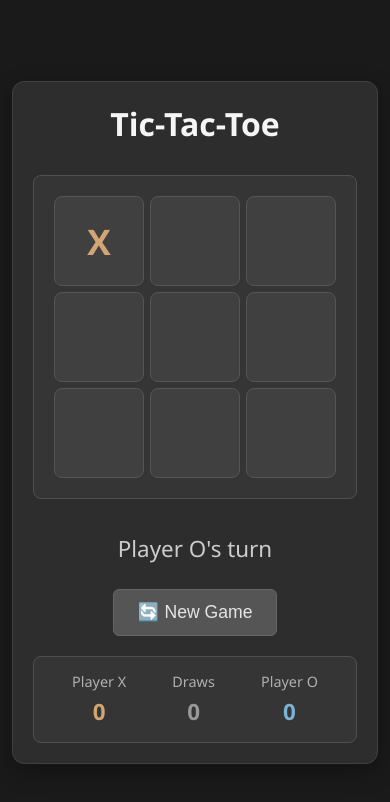
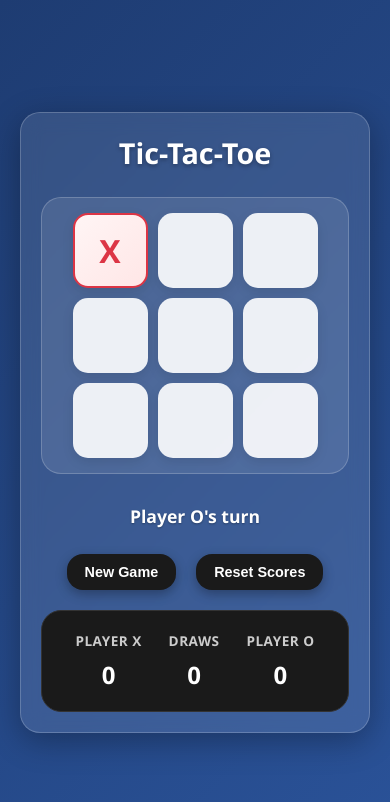
Before and after one commit to Unknown-P007/DuoX, a plain HTML site: page games_tic-tac-toe.html in a window 390 px wide. Both pictures are taken after a click on the element 99 px from the left and 240 px from the top of the page. Drawn offline with Linux system fonts and the light colour scheme.

Commit message:
games_tic-tac-toe.html

```diff
--- a/games_tic-tac-toe.html
+++ b/games_tic-tac-toe.html
@@ -2,6 +2,7 @@
 <html lang="en">
 <head>
     <meta charset="UTF-8">
+    <meta name="viewport" content="width=device-width, initial-scale=1.0">
     <title>Tic-Tac-Toe</title>
     <style>
         * {
@@ -13,169 +14,271 @@
         body {
             font-family: 'Segoe UI', Tahoma, Geneva, Verdana, sans-serif;
             text-align: center;
-            background-color: #1a1a1a;
+            background: linear-gradient(135deg, #1e3c72 0%, #2a5298 100%);
             min-height: 100vh;
             display: flex;
             flex-direction: column;
             justify-content: center;
             align-items: center;
-            color: #e5e5e5;
+            color: #ffffff;
+            padding: 20px;
         }
 
         .container {
-            background-color: #2d2d2d;
-            padding: 40px;
-            border-radius: 12px;
-            box-shadow: 0 8px 24px rgba(0, 0, 0, 0.3);
-            border: 1px solid #404040;
+            background: rgba(255, 255, 255, 0.1);
+            backdrop-filter: blur(10px);
+            padding: 30px;
+            border-radius: 24px;
+            box-shadow: 0 8px 32px rgba(0, 0, 0, 0.3);
+            border: 1px solid rgba(255, 255, 255, 0.2);
+            width: 100%;
+            max-width: 420px;
+            position: relative;
         }
 
+
+
         h1 {
-            font-size: 2.5rem;
-            margin-bottom: 30px;
-            color: #f5f5f5;
-            font-weight: 600;
+            font-size: 2.2rem;
+            margin-bottom: 25px;
+            color: #ffffff;
+            font-weight: 700;
+            text-shadow: 0 2px 4px rgba(0, 0, 0, 0.3);
         }
 
         .board {
             display: grid;
-            grid-template-columns: repeat(3, 120px);
-            gap: 8px;
+            grid-template-columns: repeat(3, 90px);
+            gap: 12px;
             justify-content: center;
-            margin: 30px 0;
+            margin: 25px 0;
             padding: 20px;
-            background-color: #353535;
-            border-radius: 8px;
-            border: 1px solid #505050;
+            background: rgba(255, 255, 255, 0.1);
+            border-radius: 20px;
+            border: 1px solid rgba(255, 255, 255, 0.2);
         }
 
         .cell {
-            width: 120px;
-            height: 120px;
-            font-size: 3rem;
+            width: 90px;
+            height: 90px;
+            font-size: 2.5rem;
             font-weight: bold;
             display: flex;
             justify-content: center;
             align-items: center;
-            background-color: #404040;
-            border-radius: 8px;
+            background: rgba(255, 255, 255, 0.9);
+            border-radius: 18px;
             cursor: pointer;
             user-select: none;
-            transition: background-color 0.2s ease;
-            border: 1px solid #555555;
+            transition: all 0.3s ease;
+            border: 2px solid transparent;
+            box-shadow: 0 4px 12px rgba(0, 0, 0, 0.1);
         }
 
         .cell:hover {
-            background-color: #4a4a4a;
+            transform: translateY(-2px);
+            box-shadow: 0 6px 20px rgba(0, 0, 0, 0.2);
+            background: rgba(255, 255, 255, 1);
         }
 
         .cell:active {
-            background-color: #383838;
+            transform: translateY(0);
         }
 
         .cell.x {
-            color: #d4a574;
+            color: #dc3545;
+            background: linear-gradient(135deg, #fff5f5, #ffe6e6);
+            border-color: #dc3545;
         }
 
         .cell.o {
-            color: #7bb3d4;
+            color: #007bff;
+            background: linear-gradient(135deg, #f0f8ff, #e6f3ff);
+            border-color: #007bff;
         }
 
         .cell.winning {
-            background-color: #4a5d3a;
-            border: 2px solid #6b8c4a;
+            animation: winPulse 1s infinite alternate;
+            border: 3px solid #28a745;
+            box-shadow: 0 0 20px rgba(40, 167, 69, 0.5);
+        }
+
+        @keyframes winPulse {
+            from { transform: scale(1); }
+            to { transform: scale(1.05); }
         }
 
         #status {
-            font-size: 1.4rem;
-            font-weight: 500;
+            font-size: 1.3rem;
+            font-weight: 600;
             margin: 20px 0;
-            min-height: 40px;
+            min-height: 35px;
             display: flex;
             align-items: center;
             justify-content: center;
-            color: #cccccc;
+            color: #ffffff;
+            text-shadow: 0 1px 2px rgba(0, 0, 0, 0.3);
         }
 
         #status.winner {
-            font-size: 1.6rem;
-            color: #90c695;
+            font-size: 1.5rem;
+            color: #28a745;
+            animation: celebration 0.6s ease;
         }
 
         #status.draw {
-            color: #d4a574;
+            color: #ffc107;
         }
 
-        button {
-            padding: 12px 24px;
-            font-size: 1.1rem;
-            font-weight: 500;
-            border: none;
-            border-radius: 6px;
-            background-color: #555555;
-            color: #e5e5e5;
-            cursor: pointer;
-            transition: background-color 0.2s ease;
-            border: 1px solid #666666;
+        @keyframes celebration {
+            0%, 100% { transform: scale(1); }
+            50% { transform: scale(1.1); }
         }
 
-        button:hover {
-            background-color: #666666;
+        .game-button {
+            padding: 12px 24px;
+            font-size: 1rem;
+            font-weight: 600;
+            border: none;
+            border-radius: 16px;
+            background: #1a1a1a;
+            color: white;
+            cursor: pointer;
+            transition: all 0.3s ease;
+            box-shadow: 0 4px 12px rgba(0, 0, 0, 0.3);
+            margin: 0 5px;
         }
 
-        button:active {
-            background-color: #4a4a4a;
+        .game-button:hover {
+            background: #2d2d2d;
+            transform: translateY(-2px);
+            box-shadow: 0 6px 20px rgba(0, 0, 0, 0.4);
+        }
+
+        .game-button:active {
+            transform: translateY(0);
         }
 
         .score-board {
             display: flex;
             justify-content: space-around;
             margin-top: 20px;
-            padding: 15px;
-            background-color: #353535;
-            border-radius: 8px;
-            border: 1px solid #505050;
+            padding: 20px;
+            background: #1a1a1a;
+            border-radius: 20px;
+            border: 1px solid #333;
         }
 
         .score {
             text-align: center;
-            font-weight: 500;
+            font-weight: 600;
         }
 
         .score-label {
-            font-size: 0.9rem;
-            color: #b0b0b0;
-            margin-bottom: 5px;
+            font-size: 0.85rem;
+            color: #cccccc;
+            margin-bottom: 8px;
+            text-transform: uppercase;
+            letter-spacing: 0.5px;
         }
 
         .score-value {
-            font-size: 1.4rem;
-            font-weight: 600;
+            font-size: 1.8rem;
+            font-weight: 700;
+            color: #ffffff;
         }
 
-        .player-x { color: #d4a574; }
-        .player-o { color: #7bb3d4; }
-        .draws { color: #999999; }
+        .button-group {
+            display: flex;
+            justify-content: center;
+            gap: 10px;
+            flex-wrap: wrap;
+            margin-top: 15px;
+        }
 
+        /* Mobile Responsiveness */
         @media (max-width: 480px) {
             .container {
                 padding: 20px;
-                margin: 20px;
+                margin: 10px;
+                border-radius: 20px;
             }
 
             .board {
-                grid-template-columns: repeat(3, 90px);
-                gap: 6px;
+                grid-template-columns: repeat(3, 75px);
+                gap: 10px;
+                padding: 15px;
             }
 
             .cell {
-                width: 90px;
-                height: 90px;
-                font-size: 2.2rem;
+                width: 75px;
+                height: 75px;
+                font-size: 2rem;
+                border-radius: 15px;
             }
 
             h1 {
-                font-size: 2rem;
+                font-size: 1.8rem;
+            }
+
+            #status {
+                font-size: 1.1rem;
+            }
+
+            .score-value {
+                font-size: 1.5rem;
+            }
+
+            .game-button {
+                padding: 10px 18px;
+                font-size: 0.9rem;
+            }
+
+            .menu-dropdown {
+                right: 10px;
+                top: 55px;
+            }
+        }
+
+        @media (max-width: 360px) {
+            .board {
+                grid-template-columns: repeat(3, 65px);
+                gap: 8px;
+            }
+
+            .cell {
+                width: 65px;
+                height: 65px;
+                font-size: 1.8rem;
+            }
+        }
+
+        /* Tablet Responsiveness */
+        @media (min-width: 481px) and (max-width: 768px) {
+            .container {
+                max-width: 500px;
+            }
+
+            .board {
+                grid-template-columns: repeat(3, 100px);
+                gap: 15px;
+            }
+
+            .cell {
+                width: 100px;
+                height: 100px;
+                font-size: 2.8rem;
+            }
+        }
+
+        /* Desktop Enhancements */
+        @media (min-width: 769px) {
+            .container {
+                max-width: 450px;
+            }
+
+            .cell:hover {
+                transform: translateY(-3px) scale(1.02);
             }
         }
     </style>
@@ -185,7 +288,11 @@
         <h1>Tic-Tac-Toe</h1>
         <div class="board" id="board"></div>
         <p id="status">Player X's turn</p>
-        <button onclick="resetGame()">🔄 New Game</button>
+
+        <div class="button-group">
+            <button class="game-button" onclick="resetGame()">New Game</button>
+            <button class="game-button" onclick="resetScores()">Reset Scores</button>
+        </div>
 
         <div class="score-board">
             <div class="score player-x">
@@ -209,12 +316,14 @@
         const scoreXElement = document.getElementById("scoreX");
         const scoreOElement = document.getElementById("scoreO");
         const scoreDrawElement = document.getElementById("scoreDraw");
+        const menuElement = document.getElementById("menu");
 
         let board = ["", "", "", "", "", "", "", "", ""];
         let currentPlayer = "X";
         let gameActive = true;
         let scores = { X: 0, O: 0, draw: 0 };
         let winningCells = [];
+        let isDarkTheme = true;
 
         function renderBoard() {
             boardElement.innerHTML = "";
@@ -247,6 +356,7 @@
             if (gameActive) {
                 currentPlayer = currentPlayer === "X" ? "O" : "X";
                 statusElement.textContent = `Player ${currentPlayer}'s turn`;
+                statusElement.classList.remove("winner", "draw");
             }
             renderBoard();
         }
@@ -261,7 +371,7 @@
             for (const [a, b, c] of winPatterns) {
                 if (board[a] && board[a] === board[b] && board[a] === board[c]) {
                     winningCells = [a, b, c];
-                    statusElement.textContent = `Player ${board[a]} wins!`;
+                    statusElement.textContent = `🎉 Player ${board[a]} Wins! 🎉`;
                     statusElement.classList.add("winner");
                     gameActive = false;
                     scores[board[a]]++;
@@ -271,7 +381,7 @@
             }
 
             if (!board.includes("")) {
-                statusElement.textContent = "It's a draw!";
+                statusElement.textContent = "🤝 It's a Draw! 🤝";
                 statusElement.classList.add("draw");
                 gameActive = false;
                 scores.draw++;
@@ -295,6 +405,33 @@
             renderBoard();
         }
 
+        function resetScores() {
+            scores = { X: 0, O: 0, draw: 0 };
+            updateScoreboard();
+        }
+
+        function toggleMenu() {
+            menuElement.classList.toggle("show");
+        }
+
+        function toggleTheme() {
+            isDarkTheme = !isDarkTheme;
+            const body = document.body;
+
+            if (!isDarkTheme) {
+                body.style.background = "linear-gradient(135deg, #ff9a9e 0%, #fecfef 50%, #fecfef 100%)";
+            } else {
+                body.style.background = "linear-gradient(135deg, #1e3c72 0%, #2a5298 100%)";
+            }
+        }
+
+        // Close menu when clicking outside
+        document.addEventListener('click', function(event) {
+            if (!event.target.closest('.menu-btn') && !event.target.closest('.menu-dropdown')) {
+                menuElement.classList.remove('show');
+            }
+        });
+
         // Initialize the game
         renderBoard();
         updateScoreboard();
```
